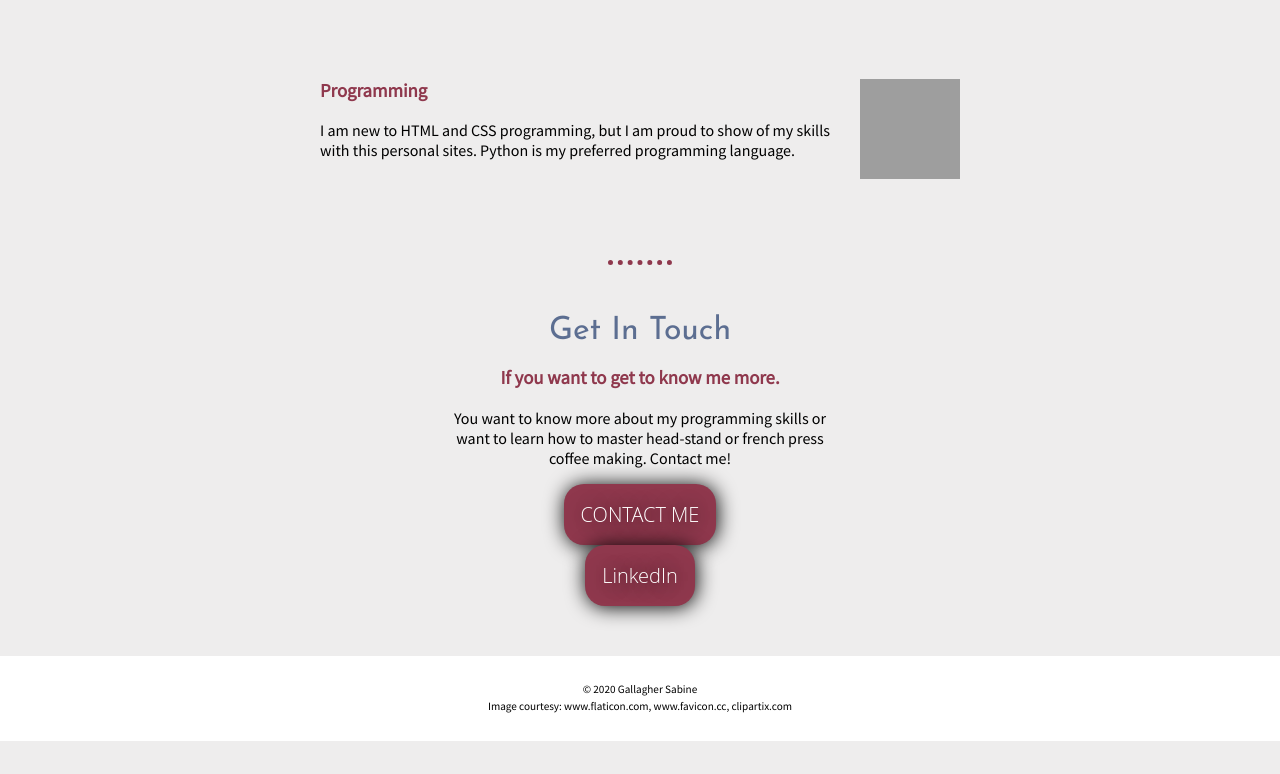
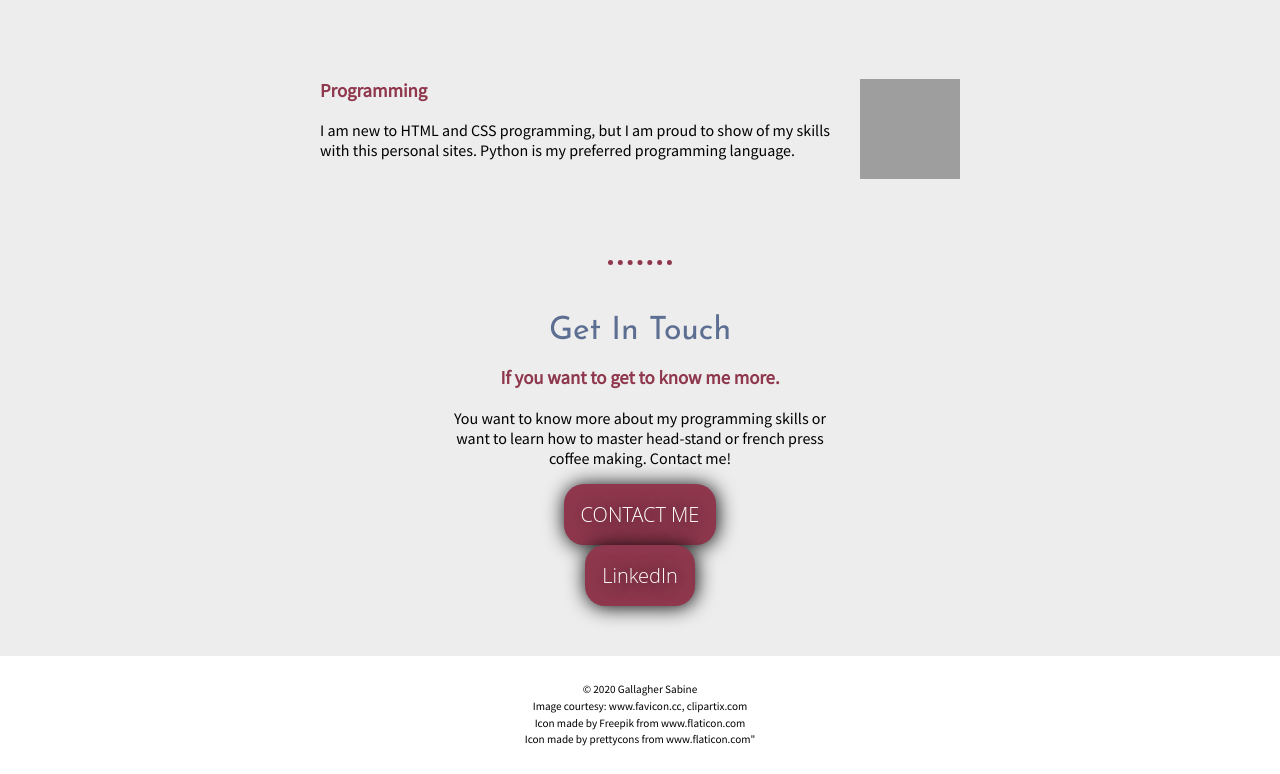
Before and after one commit to SabGal/personal-site-1, a plain HTML site: page index.html in a window 1280 px wide. Shown: the part 1400-2174 px from the top of the page. Before the commit the page ends 2141 px from the top, so only its background shows below. Drawn offline with Linux system fonts and the light colour scheme; grey boxes are pictures that could not be loaded.

Commit message:
Update index.html

```diff
--- a/index.html
+++ b/index.html
@@ -53,8 +53,9 @@
     <div class="bottom-container">
 
       <p>© 2020 Gallagher Sabine</p>
-      <p>Image courtesy: www.flaticon.com, www.favicon.cc, clipartix.com</p>
-
+      <p>Image courtesy: www.favicon.cc, clipartix.com</p>
+      <p>Icon made by Freepik from www.flaticon.com</p>
+      <p>Icon made by prettycons from www.flaticon.com"</p>
     </div>
 
     </body>
```
